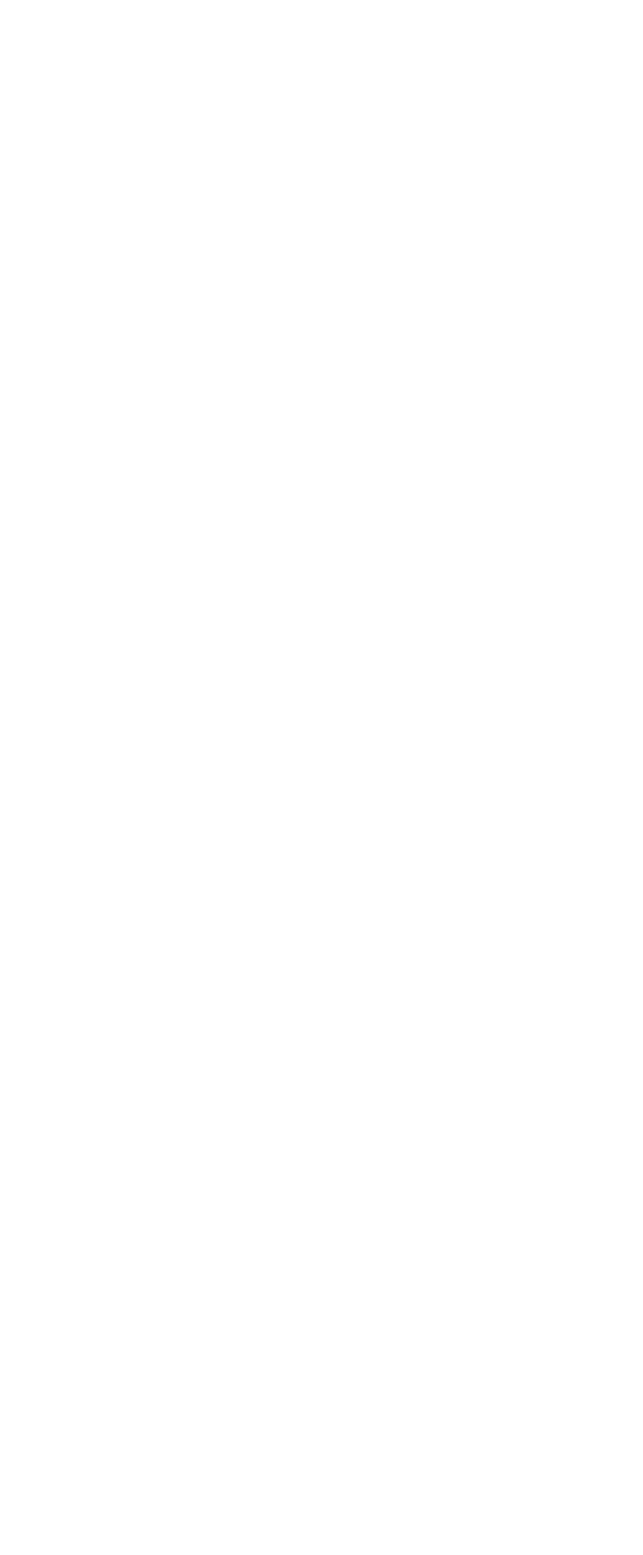
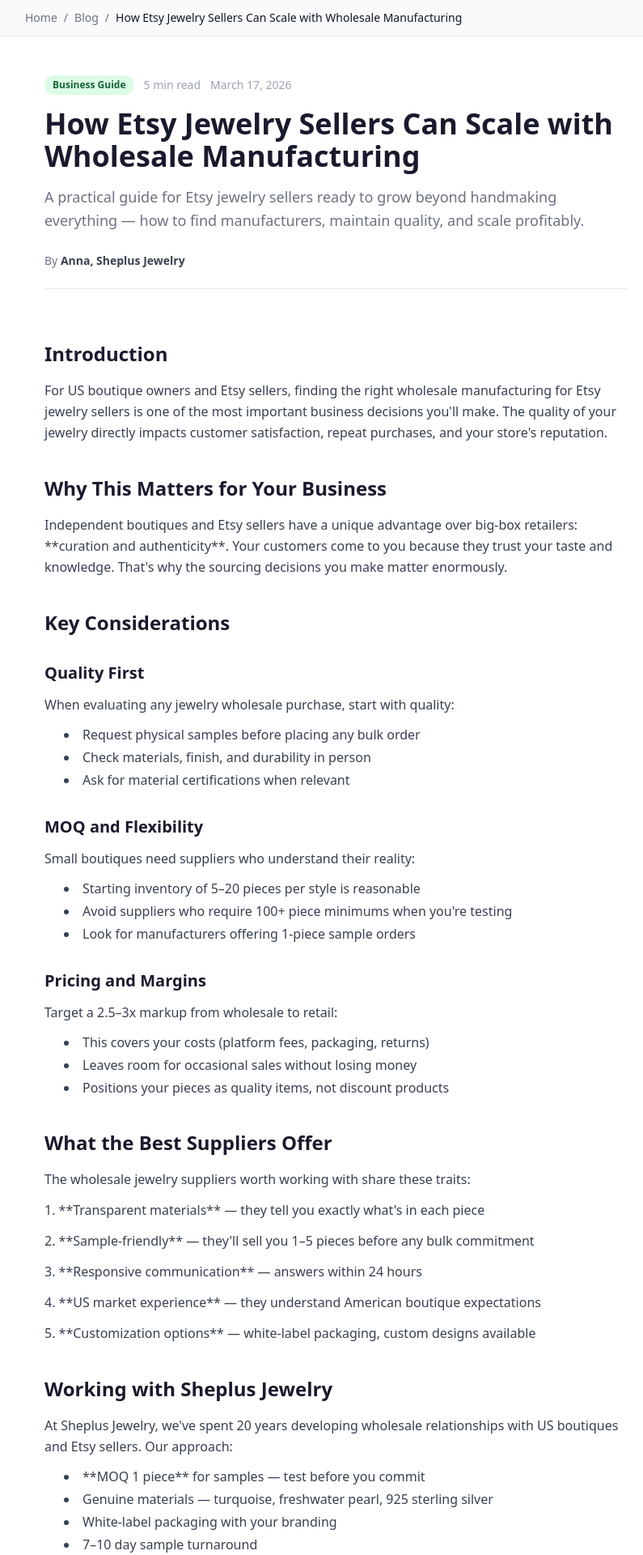
Before and after one commit to apriljacky1988-collab/sheplusjewelry, a Next.js app: page /blog/etsy-jewelry-seller-wholesale-sourcing in a window 1280 px wide. Before the commit this address had no page. Shown: the top 1920 px of the page at 81% size, without its empty margins (225-1020 px from the left). Before the commit the page ends 800 px from the top, so only its background shows below. Built offline with nearby package versions, Linux system fonts and the light colour scheme.

Commit message:
Blog: add daily SEO article - etsy-jewelry-seller-wholesale-sourcing

```diff
--- a/app/data/blog.ts
+++ b/app/data/blog.ts
@@ -847,4 +847,68 @@ At Sheplus Jewelry, we've spent 20 years developing wholesale relationships with
 *Questions? Email anna@sheplusjewelry.com — we respond within 24 hours.*
     `.trim(),
   },
+
+  {
+    slug: 'etsy-jewelry-seller-wholesale-sourcing',
+    title: 'How Etsy Jewelry Sellers Can Scale with Wholesale Manufacturing',
+    description: 'A practical guide for Etsy jewelry sellers ready to grow beyond handmaking everything — how to find manufacturers, maintain quality, and scale profitably.',
+    date: '2026-03-17',
+    readTime: '5 min read',
+    category: 'Business Guide',
+    content: `
+## Introduction
+
+For US boutique owners and Etsy sellers, finding the right wholesale manufacturing for Etsy jewelry sellers is one of the most important business decisions you'll make. The quality of your jewelry directly impacts customer satisfaction, repeat purchases, and your store's reputation.
+
+## Why This Matters for Your Business
+
+Independent boutiques and Etsy sellers have a unique advantage over big-box retailers: **curation and authenticity**. Your customers come to you because they trust your taste and knowledge. That's why the sourcing decisions you make matter enormously.
+
+## Key Considerations
+
+### Quality First
+When evaluating any jewelry wholesale purchase, start with quality:
+- Request physical samples before placing any bulk order
+- Check materials, finish, and durability in person
+- Ask for material certifications when relevant
+
+### MOQ and Flexibility
+Small boutiques need suppliers who understand their reality:
+- Starting inventory of 5–20 pieces per style is reasonable
+- Avoid suppliers who require 100+ piece minimums when you're testing
+- Look for manufacturers offering 1-piece sample orders
+
+### Pricing and Margins
+Target a 2.5–3x markup from wholesale to retail:
+- This covers your costs (platform fees, packaging, returns)
+- Leaves room for occasional sales without losing money
+- Positions your pieces as quality items, not discount products
+
+## What the Best Suppliers Offer
+
+The wholesale jewelry suppliers worth working with share these traits:
+
+1. **Transparent materials** — they tell you exactly what's in each piece
+2. **Sample-friendly** — they'll sell you 1–5 pieces before any bulk commitment
+3. **Responsive communication** — answers within 24 hours
+4. **US market experience** — they understand American boutique expectations
+5. **Customization options** — white-label packaging, custom designs available
+
+## Working with Sheplus Jewelry
+
+At Sheplus Jewelry, we've spent 20 years developing wholesale relationships with US boutiques and Etsy sellers. Our approach:
+
+- **MOQ 1 piece** for samples — test before you commit
+- Genuine materials — turquoise, freshwater pearl, 925 sterling silver
+- White-label packaging with your branding
+- 7–10 day sample turnaround
+- Currently supplying 160+ boutiques across the US, UK, and Europe
+
+[View our wholesale collection](https://www.sheplusjewelry.com/products) or [contact us](https://www.sheplusjewelry.com/contact) for a custom quote.
+
+---
+
+*Questions? Email anna@sheplusjewelry.com — we respond within 24 hours.*
+    `.trim(),
+  },
 ]
```
